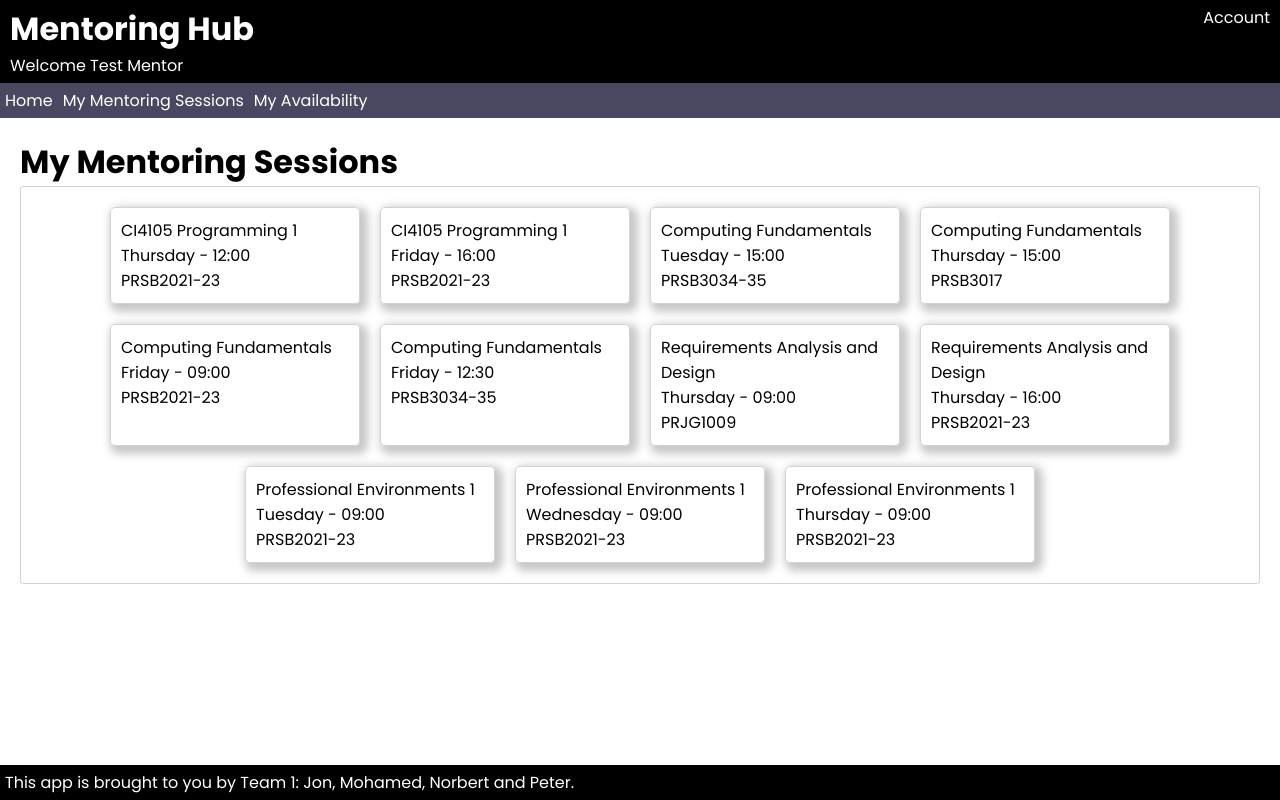
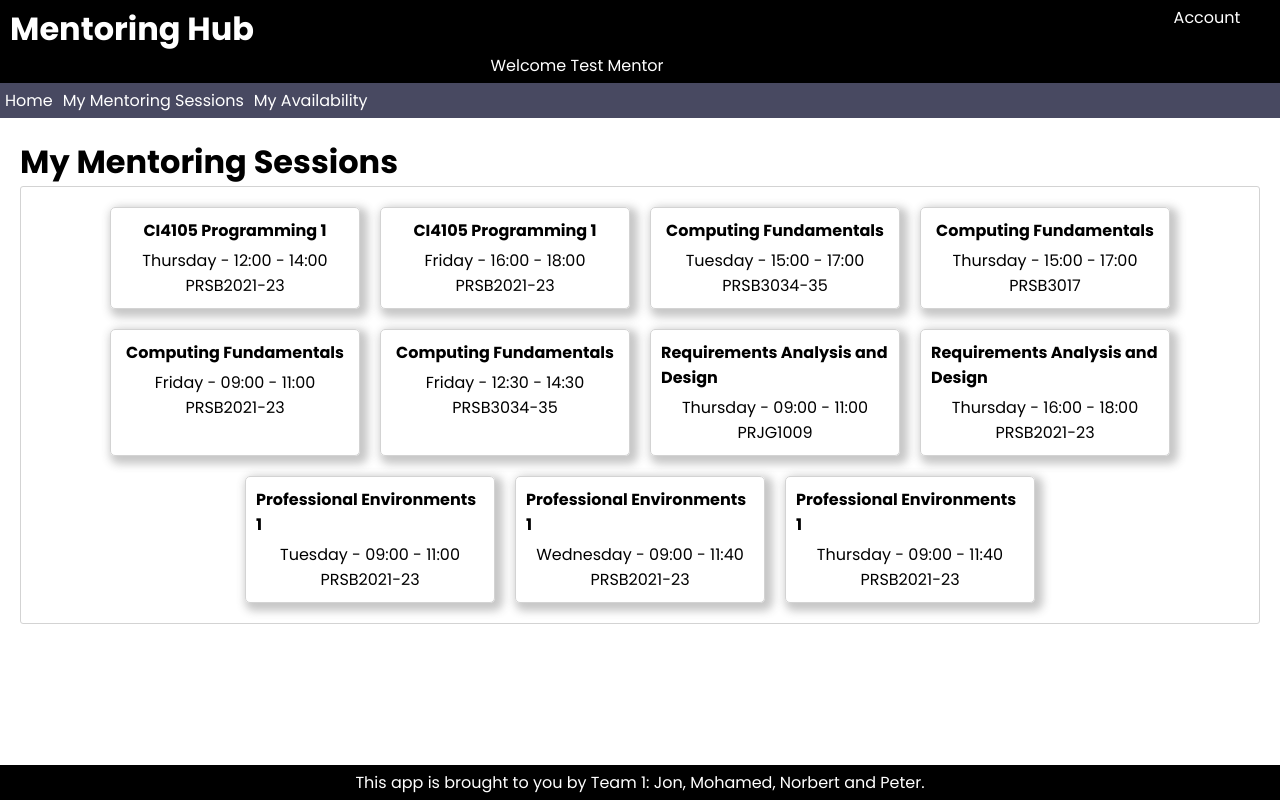
Before and after one commit to K1410707/mentoring-availability, a React (Vite) app: page /modules in a window 1280 px wide. Built offline with nearby package versions, Linux system fonts and the light colour scheme.

Commit message:
With time changes

```diff
--- a/src/App.jsx
+++ b/src/App.jsx
@@ -1,4 +1,4 @@
-import { BrowserRouter, Routes, Route } from "react-router-dom";
+import {BrowserRouter, Routes, Route} from "react-router-dom";
 import Layout from "./Components/layout/Layout.jsx";
 import Home from "./components/views/Home.jsx";
 import Modules from "./components/views/Modules.jsx";
--- a/src/Components/UI/Card.scss
+++ b/src/Components/UI/Card.scss
@@ -9,6 +9,7 @@ div.cardContainer {
 
   div.card {
     width: 100%;
+
     height: 100%;
     padding: 10px;
     border: 1px solid lightgray;
--- a/src/Components/views/Modules.jsx
+++ b/src/Components/views/Modules.jsx
@@ -1,6 +1,20 @@
-import { CardContainer, Card } from "../UI/Card.jsx";
+import {CardContainer, Card} from "../UI/Card.jsx";
 import "./Modules.scss";
+function durationcalc(workshopminutes, workshophours, wd) {
+  let hours = Math.floor(wd / 60);
 
+  let addmin = hours * 60 - wd;
+
+  workshopminutes = Math.abs(addmin + workshopminutes);
+  //console.log(workshopminutes);
+  let wm = workshopminutes.toString();
+  if (wm === "0") {
+    wm = "00";
+  }
+
+  let time = `${workshophours + hours}:${wm}`;
+  return time;
+}
 function Modules() {
   const listOfLevel4Workshops = [
     {
@@ -150,15 +164,8 @@ function Modules() {
       WorkshopLocationName: "PRSB2021-23",
     },
   ];
-  const weekDay = [
-    "Sunday",
-    "Monday",
-    "Tuesday",
-    "Wednesday",
-    "Thursday",
-    "Friday",
-    "Saturday",
-  ];
+
+  const weekDay = ["Sunday", "Monday", "Tuesday", "Wednesday", "Thursday", "Friday", "Saturday"];
 
   return (
     <>
@@ -166,18 +173,20 @@ function Modules() {
       {
         <CardContainer>
           {listOfLevel4Workshops.map((workshop) => {
+            let workshopminutes = parseInt(workshop.WorkshopStarttime.substring(3, 5));
+            let workshophours = parseInt(workshop.WorkshopStarttime.substring(0, 2));
+            let time = durationcalc(workshopminutes, workshophours, workshop.WorkshopDuration);
             return (
               <div className="moduleCard" key={workshop.WorkshopID}>
                 <Card>
-                  <p className="moduleName">{workshop.WorkshopModuleName}</p>
+                  <p className="moduleName">
+                    <b>{workshop.WorkshopModuleName}</b>
+                  </p>
                   <p className="moduleDay">
                     {" "}
-                    {weekDay[workshop.WorkshopDay]} -{" "}
-                    {workshop.WorkshopStarttime}{" "}
+                    {weekDay[workshop.WorkshopDay]} - {workshop.WorkshopStarttime} - {time}
                   </p>
-                  <p className="moduleLocation">
-                    {workshop.WorkshopLocationName}
-                  </p>
+                  <p className="moduleLocation">{workshop.WorkshopLocationName}</p>
                 </Card>
               </div>
             );
--- a/src/Components/views/Modules.scss
+++ b/src/Components/views/Modules.scss
@@ -1,3 +1,16 @@
 div.moduleCard {
   width: 250px;
 }
+p {
+  display: flex;
+  justify-content: center;
+}
+p.moduleName {
+  padding: 0px 0px 5px 0px;
+}
+p.moduleDay {
+}
+p.moduleLocation {
+  display: flex;
+  align-items: end;
+}
```
